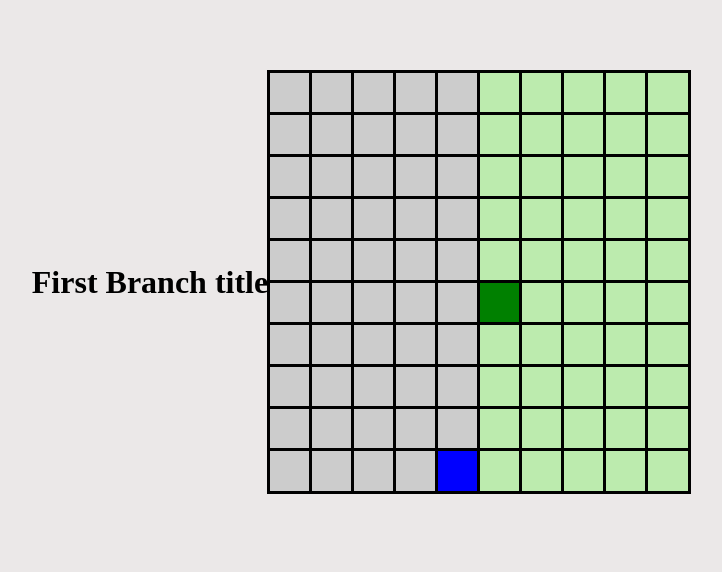
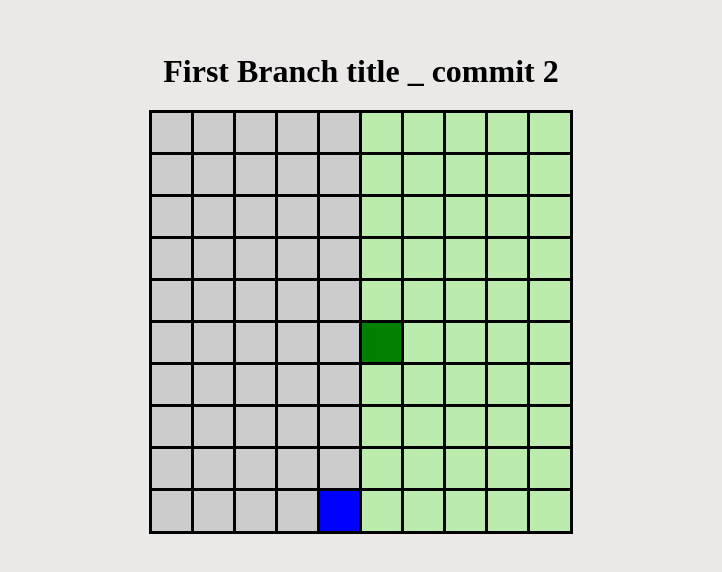
Before and after one commit to TheAymenBLG/path_finder_animation, a plain HTML site: page index.html in a window 1280 px wide. Shown: the part 118-690 px from the top of the page, without its empty margins (279-1001 px from the left). Drawn offline with Linux system fonts and the light colour scheme.

Commit message:
commit 2 in first_branch

```diff
--- a/index.html
+++ b/index.html
@@ -10,7 +10,7 @@
 
 
 <body>
-  <h1>First Branch title</h1>
+  <h1>First Branch title _ commit 2</h1>
   <div id="grid">
     <!-- 100 tiles -->
     <!-- You can generate these with JS, but here they’re written out for clarity -->
--- a/style.css
+++ b/style.css
@@ -5,6 +5,7 @@
     }
     body {
       display: flex;
+      flex-direction: column;
       justify-content: center;
       align-items: center;
       height: 100vh;
```
